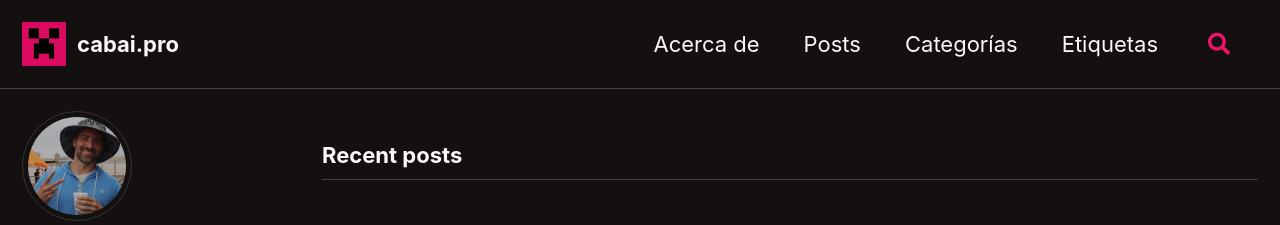
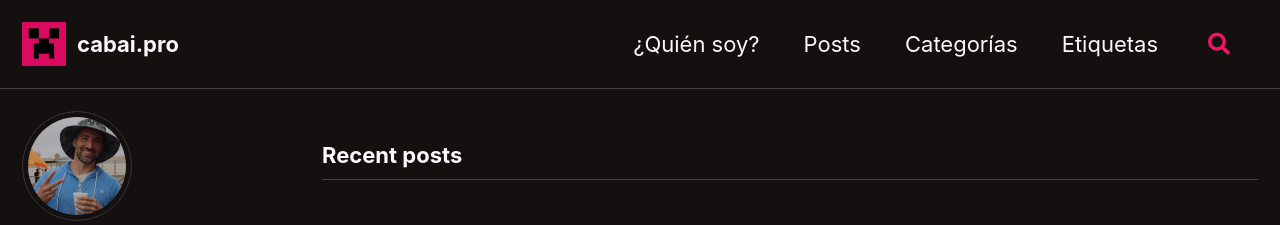
Before and after one commit to dcabai/dcabai.github.io, a Jekyll site: the page built from index.html, in a window 1280 px wide and 900 px high. Shown: the top 225 px of the window. Built offline with Jekyll 4.4.1, drawn with Linux system fonts in a browser that asks for light colours; cached includes are drawn as plain includes; the list of posts is cut into pages by our own code.

Commit message:
Update navigation.yml

```diff
--- a/_data/navigation.yml
+++ b/_data/navigation.yml
@@ -1,6 +1,6 @@
 # main links
 main:
-  - title: "Acerca de"
+  - title: "¿Quién soy?"
     url: /about/
   - title: "Posts"
     url: /year-archive/
```
